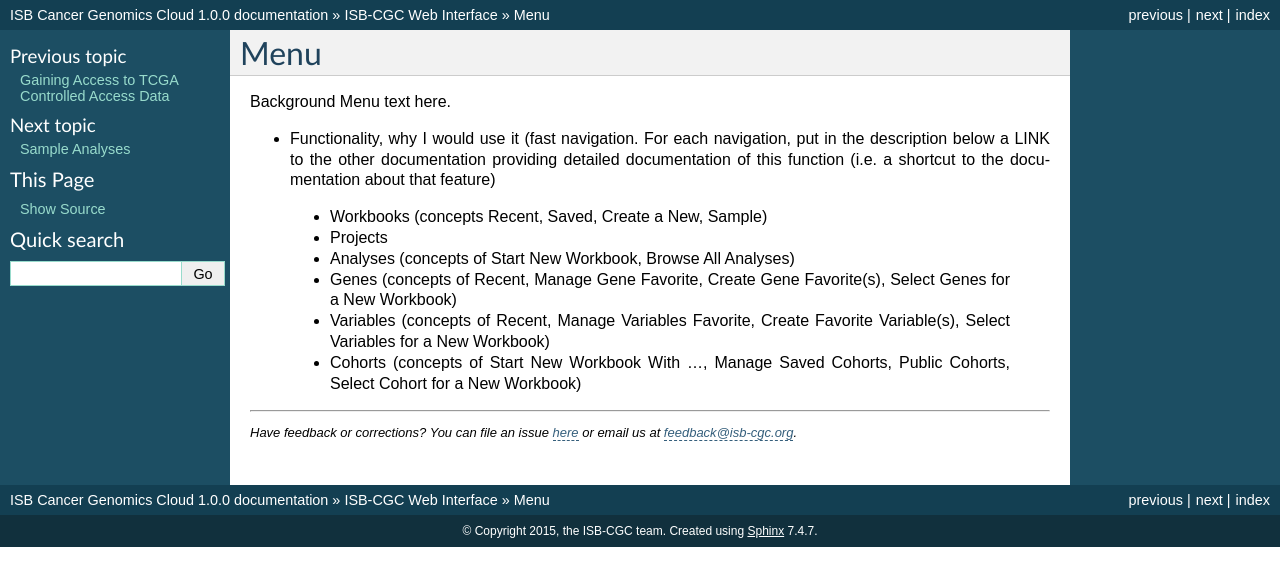
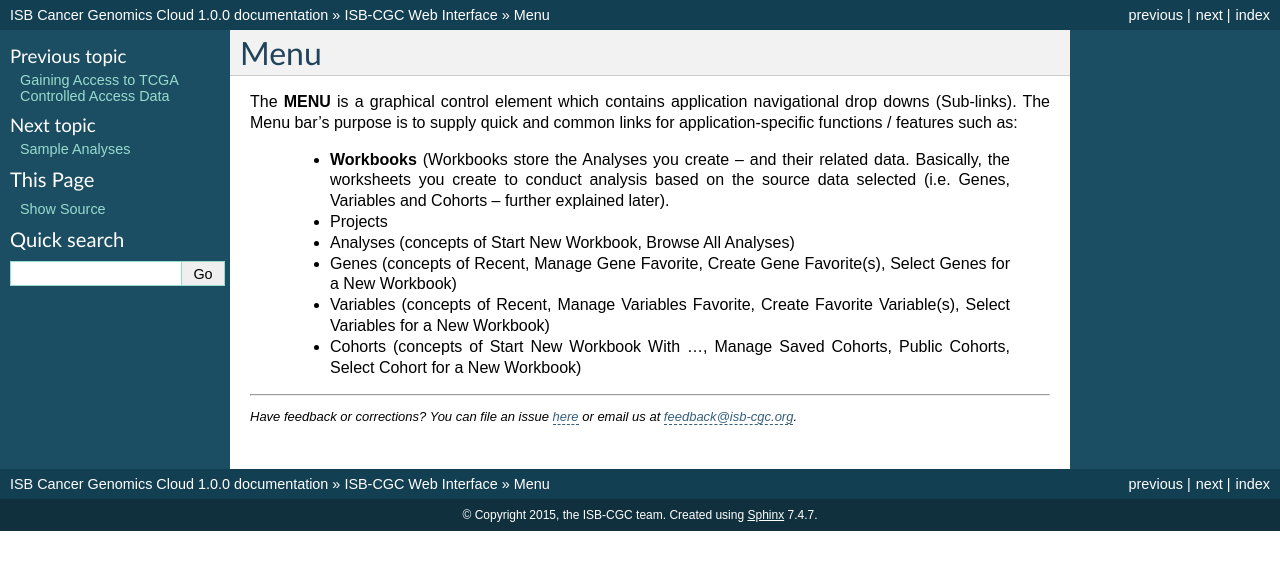
Before and after one commit to isb-cgc/readthedocs, a Sphinx documentation site: the page built from docs/source/sections/webapp/Menu.rst, in a window 1280 px wide. Shown: the top 586 px of the page. Built offline with Sphinx 7.4.7, drawn with Linux system fonts in a browser that asks for light colours.

Commit message:
Update Menu.rst

```diff
--- a/docs/source/sections/webapp/Menu.rst
+++ b/docs/source/sections/webapp/Menu.rst
@@ -1,11 +1,9 @@
 *******************
 Menu
 *******************
+The **MENU** is a graphical control element which contains application navigational drop downs (Sub-links). The Menu bar's purpose is to supply quick and common links for application-specific functions / features such as:
 
-Background Menu text here.
-
-* Functionality, why I would use it (fast navigation.  For each navigation, put in the description below a LINK to the other documentation providing detailed documentation of this function (i.e. a shortcut to the documentation about that feature)
- * Workbooks (concepts Recent, Saved, Create a New, Sample)
+ * **Workbooks** (Workbooks store the Analyses you create -- and their related data.  Basically, the worksheets you create to conduct analysis based on the source data selected (i.e. Genes, Variables and Cohorts – further explained later).
  * Projects
  * Analyses (concepts of Start New Workbook, Browse All Analyses)
  * Genes (concepts of Recent, Manage Gene Favorite, Create Gene Favorite(s), Select Genes for a New Workbook)
```
